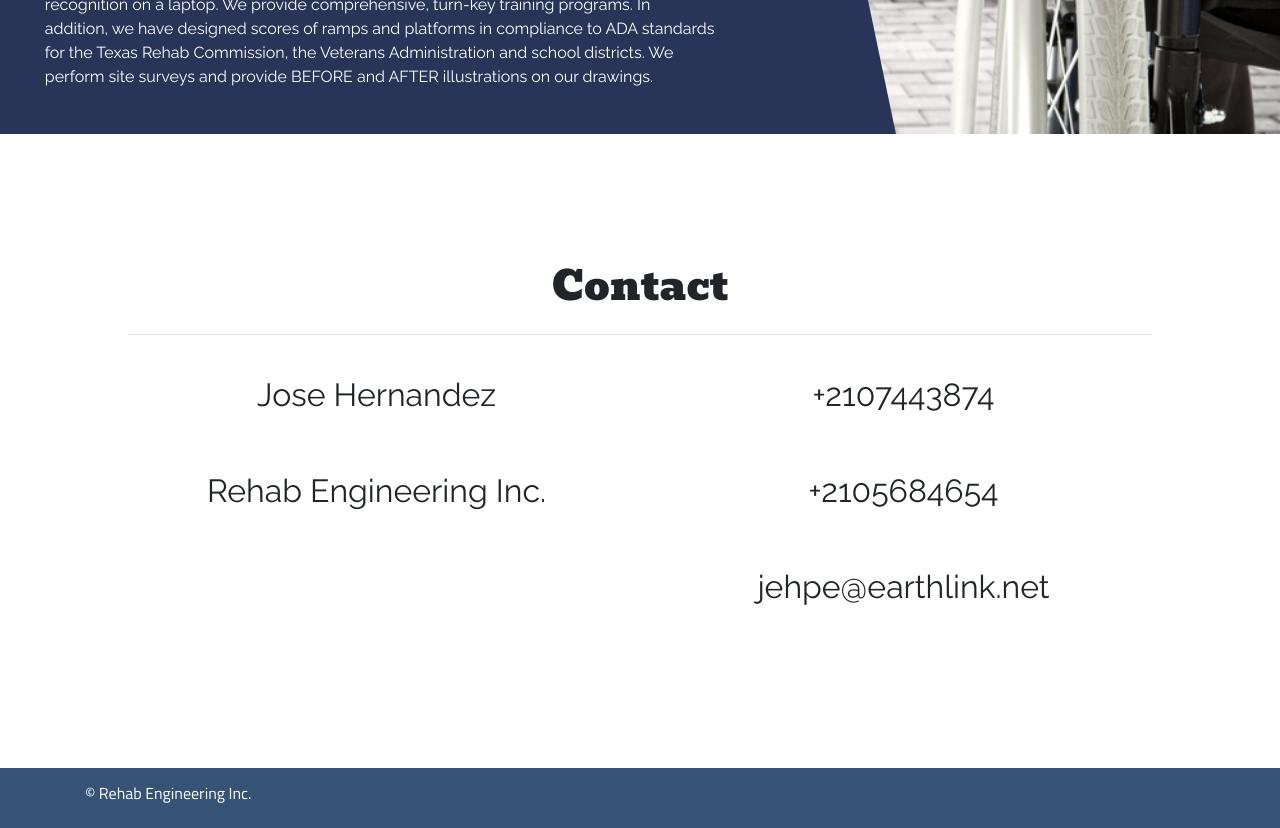
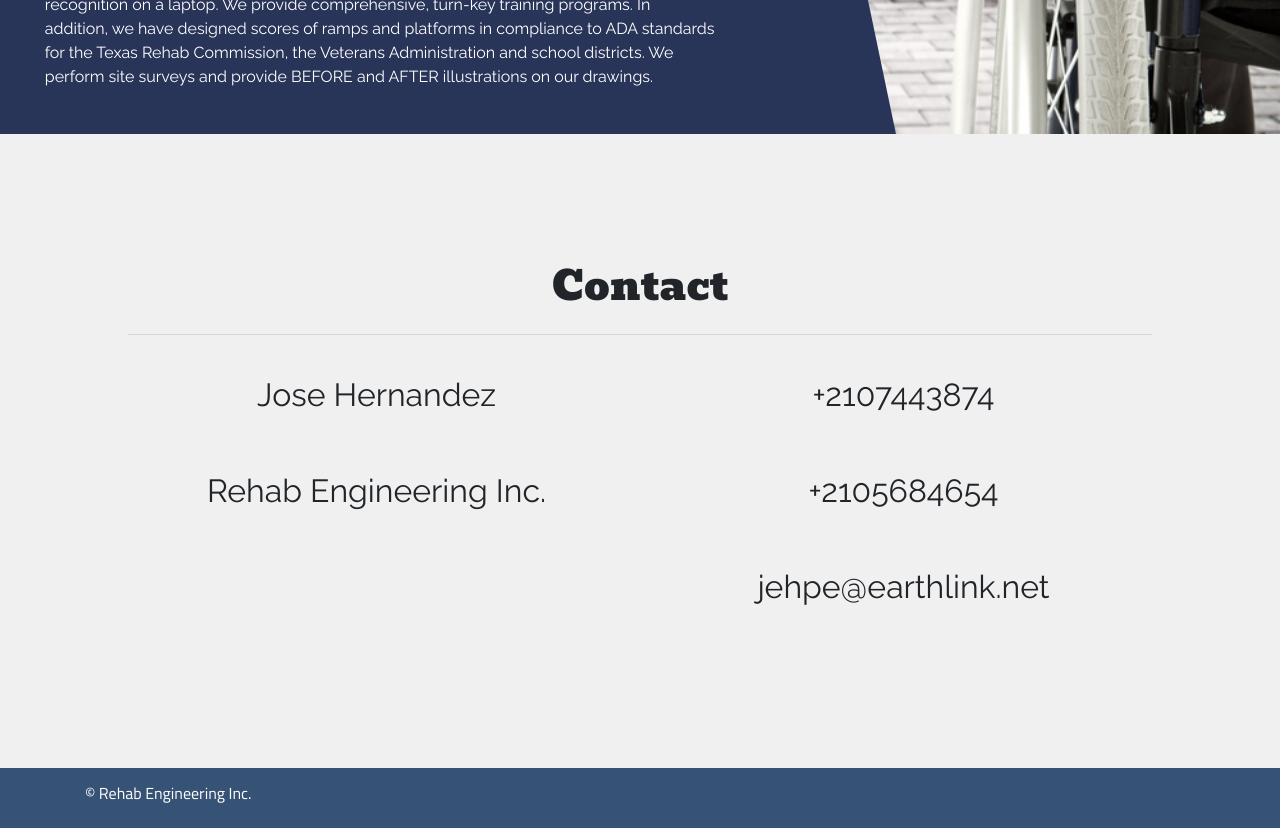
Before and after one commit to jhernandez89/rehabEngineering, an Angular app: page / in a window 1280 px wide. Shown: the part 1920-2748 px from the top of the page. Built offline with nearby package versions, Linux system fonts and the light colour scheme; what ng-scrollreveal would draw is missing.

Commit message:
darker contact background

```diff
--- a/src/app/contact/contact.component.css
+++ b/src/app/contact/contact.component.css
@@ -1,6 +1,7 @@
 .background {
   min-height: 70vh;
   padding: 10%;
+  background-color: rgb(240, 240, 240)
 }
 h1 {
   font-family: 'Bevan', cursive;
```
